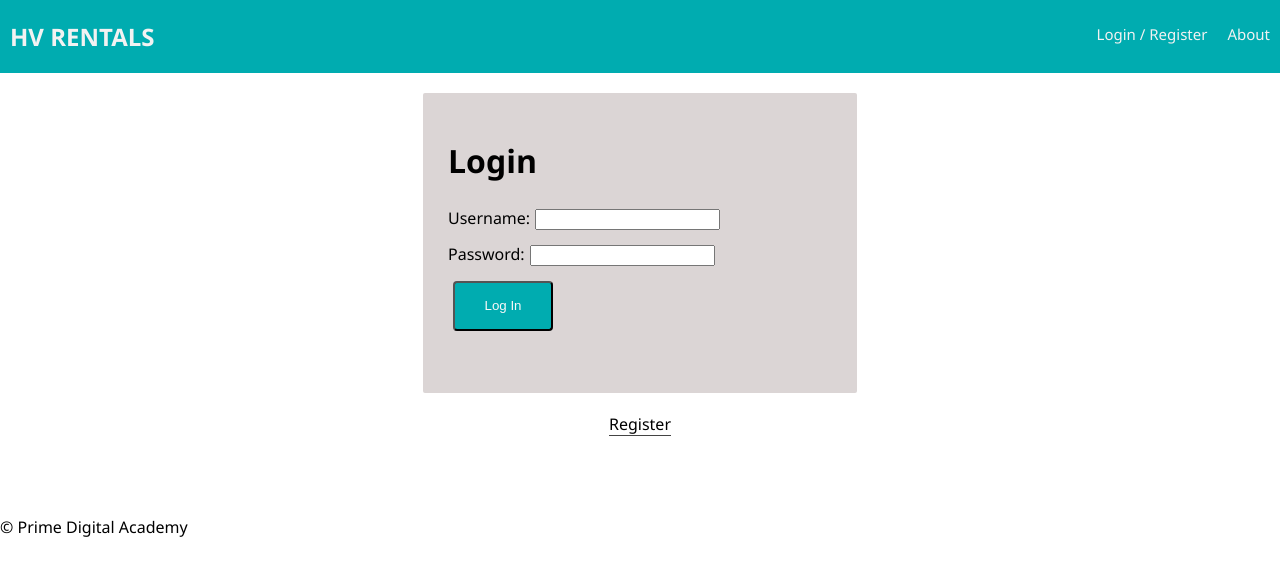
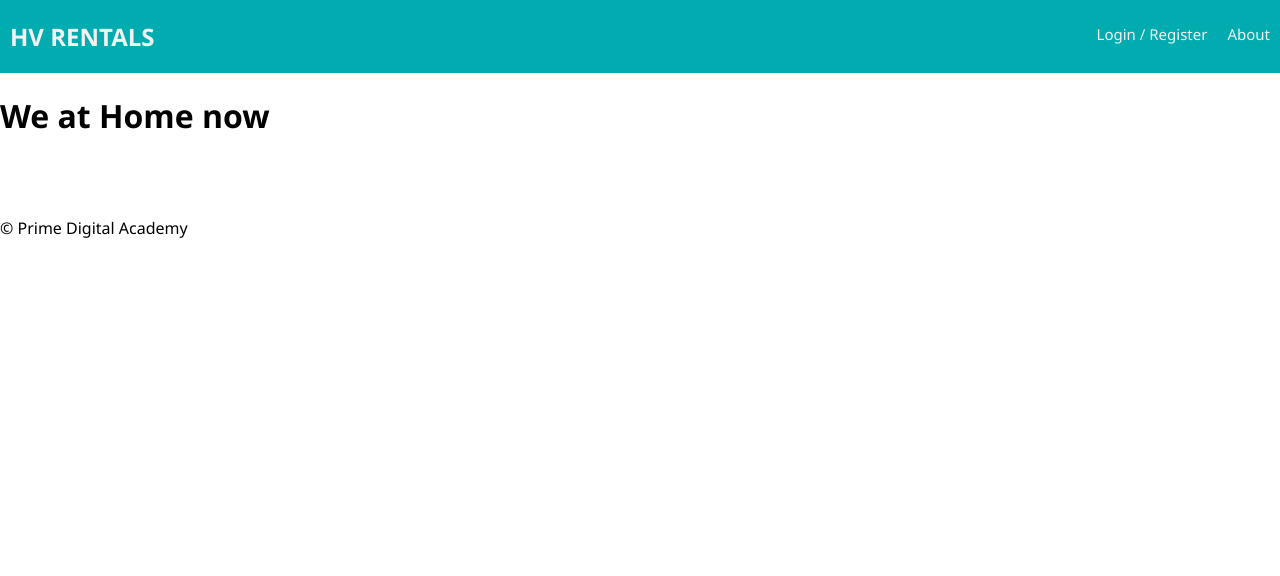
Before and after one commit to touyeexiong/hv_rentals, a React (Create React App) app: page /#/home in a window 1280 px wide. Shown: the top 576 px of the page. Built offline with nearby package versions, Linux system fonts and the light colour scheme; no server answers.

Commit message:
added route to new home component and redirected UserPage component to path /dashboard

```diff
--- a/src/components/App/App.js
+++ b/src/components/App/App.js
@@ -16,6 +16,7 @@ import ProtectedRoute from '../ProtectedRoute/ProtectedRoute'
 import AboutPage from '../AboutPage/AboutPage';
 import UserPage from '../UserPage/UserPage';
 import InfoPage from '../InfoPage/InfoPage';
+import Home from '../Home/Home';
 
 import './App.css';
 
@@ -39,6 +40,11 @@ class App extends Component {
               path="/about"
               component={AboutPage}
             />
+            <Route
+            exact
+            path="/home"
+            component={Home}
+            />
 
             {/* For protected routes, the view could show one of several things on the same route.
             Visiting localhost:3000/home will show the UserPage if the user is logged in.
@@ -46,7 +52,7 @@ class App extends Component {
             Even though it seems like they are different pages, the user is always on localhost:3000/home */}
             <ProtectedRoute
               exact
-              path="/home"
+              path="/userDashboard"
               component={UserPage}
             />
             {/* This works the same as the other protected route, except that if the user is logged in,
--- a/src/components/Home/Home.jsx
+++ b/src/components/Home/Home.jsx
@@ -8,3 +8,5 @@ class Home extends Component {
         )
     }
 }
+
+export default Home;
```
